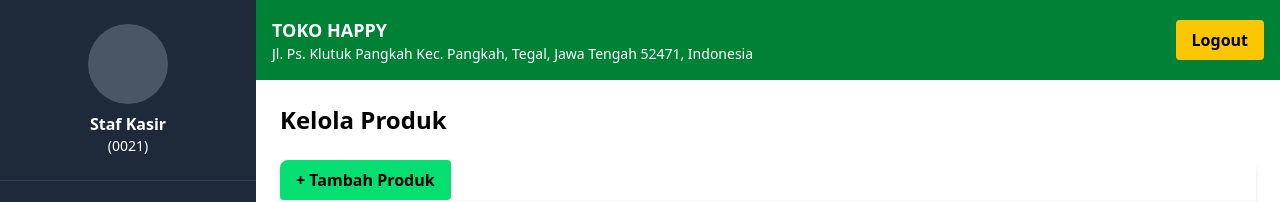
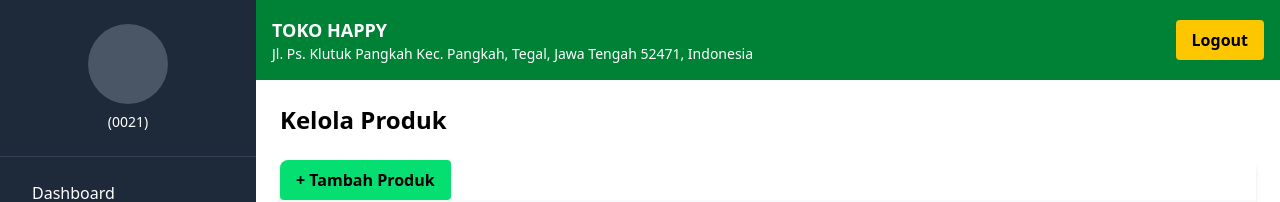
Before and after one commit to Opjasson/toko_happy, a React (Vite) app in the folder toko_happy/: page /kelola-produk in a window 1280 px wide. Shown: the top 202 px of the page. Built offline with nearby package versions, Linux system fonts and the light colour scheme; no server answers.

Commit message:
frontend : add username in sidebar info

```diff
--- a/toko_happy/src/Components/Templates/MainLayout.jsx
+++ b/toko_happy/src/Components/Templates/MainLayout.jsx
@@ -2,13 +2,15 @@ import React, { useState } from "react";
 import { FaSearch, FaShoppingCart } from "react-icons/fa";
 
 export default function MainLayout({ children }) {
+    const username = localStorage.getItem("username");
+
     return (
         <div className="flex min-h-screen">
             {/* Sidebar */}
             <aside className="w-64 bg-gray-800 text-white flex flex-col">
                 <div className="p-6 text-center border-b border-gray-700">
                     <div className="w-20 h-20 mx-auto rounded-full bg-gray-600 mb-2" />
-                    <div className="font-bold">Staf Kasir</div>
+                    <div className="font-bold">{username}</div>
                     <div className="text-sm">(0021)</div>
                 </div>
                 <nav className="flex-1 p-4 space-y-2">
--- a/toko_happy/src/Pages/LoginPage.jsx
+++ b/toko_happy/src/Pages/LoginPage.jsx
@@ -25,6 +25,7 @@ const LoginPage = () => {
                 password,
             });
             localStorage.setItem("info", response.data["response"].role);
+            localStorage.setItem("username", response.data["response"].username);
             navigate("/");
         } catch (error) {
             console.log(error.message);
```
